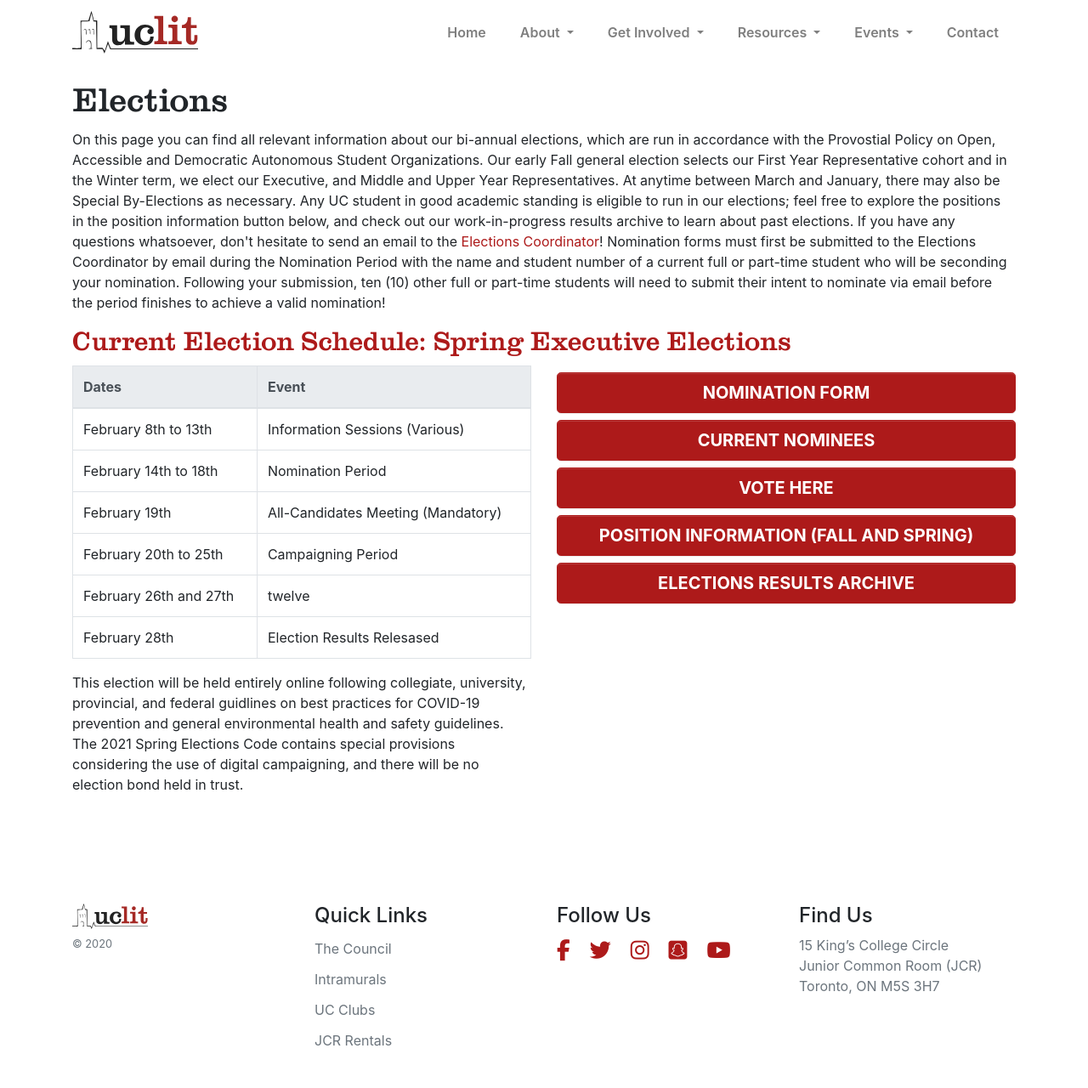
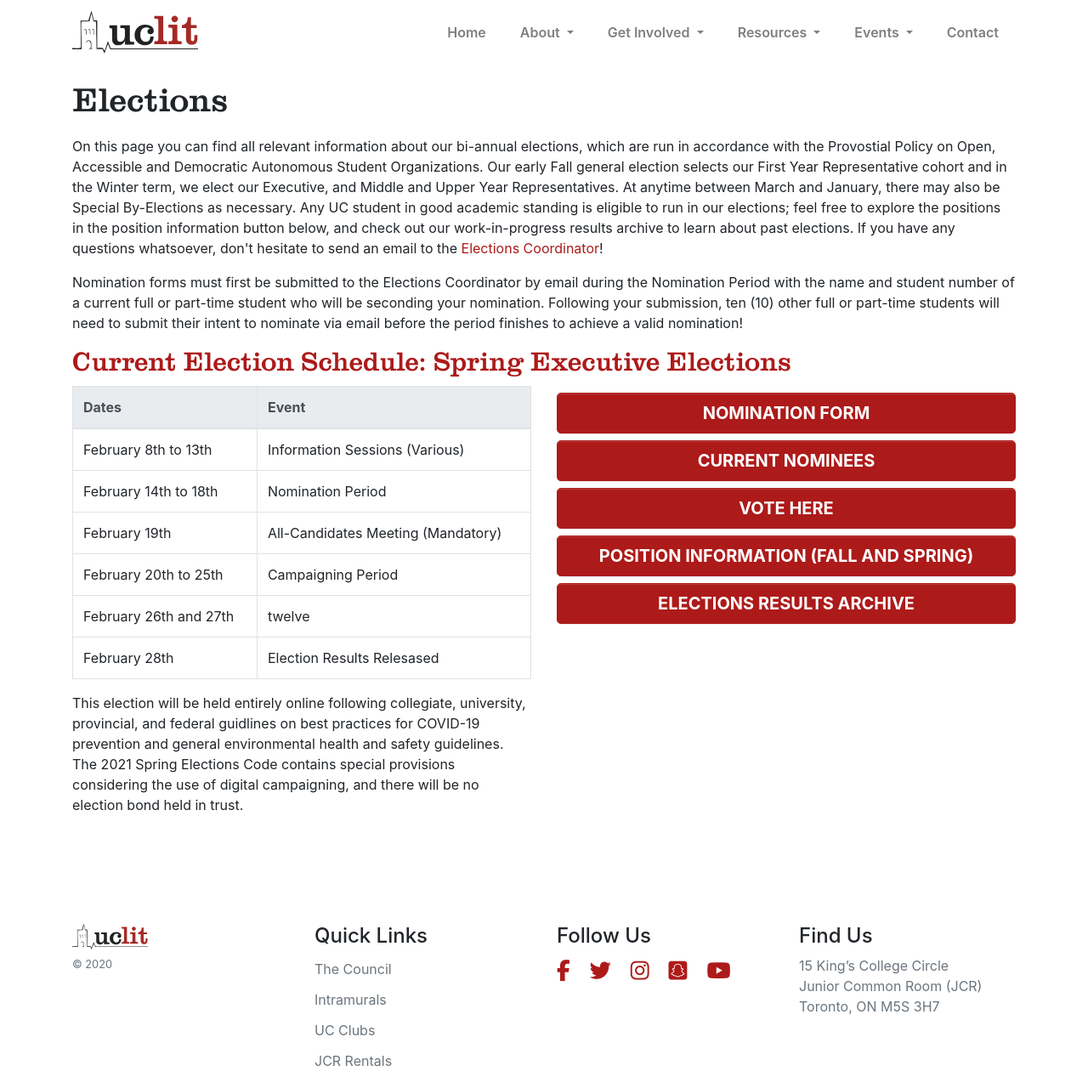
Before and after one commit to uclit-webmaster/uclit-site, a Jekyll site: the page built from get-involved/elections.html, in a window 1280 px wide and 1280 px high. Shown: the whole window at 85% size. Built offline with Jekyll 4.4.1, drawn with Linux system fonts in a browser that asks for light colours; nearby versions of some CDN libraries.

```diff
--- a/_data/elections.yml
+++ b/_data/elections.yml
@@ -1,8 +1,8 @@
 # https://yaml-multiline.info/ (info about multiline strings in yaml)
 text: |
-  On this page you can find all relevant information about our bi-annual elections, which are run in accordance with the Provostial Policy on Open, Accessible and Democratic Autonomous Student Organizations. Our early Fall general election selects our First Year Representative cohort and in the Winter term, we elect our Executive, and Middle and Upper Year Representatives. At anytime between March and January, there may also be Special By-Elections as necessary. Any UC student in good academic standing is eligible to run in our elections; feel free to explore the positions in the position information button below, and check out our work-in-progress results archive to learn about past elections. If you have any questions whatsoever, don't hesitate to send an email to the <a href="mailto:elections@uclit.ca">Elections Coordinator</a>!
+  <p>On this page you can find all relevant information about our bi-annual elections, which are run in accordance with the Provostial Policy on Open, Accessible and Democratic Autonomous Student Organizations. Our early Fall general election selects our First Year Representative cohort and in the Winter term, we elect our Executive, and Middle and Upper Year Representatives. At anytime between March and January, there may also be Special By-Elections as necessary. Any UC student in good academic standing is eligible to run in our elections; feel free to explore the positions in the position information button below, and check out our work-in-progress results archive to learn about past elections. If you have any questions whatsoever, don't hesitate to send an email to the <a href="mailto:elections@uclit.ca">Elections Coordinator</a>!</p>
 
-  Nomination forms must first be submitted to the Elections Coordinator by email during the Nomination Period with the name and student number of a current full or part-time student who will be seconding your nomination. Following your submission, ten (10) other full or part-time students will need to submit their intent to nominate via email before the period finishes to achieve a valid nomination!
+  <p>Nomination forms must first be submitted to the Elections Coordinator by email during the Nomination Period with the name and student number of a current full or part-time student who will be seconding your nomination. Following your submission, ten (10) other full or part-time students will need to submit their intent to nominate via email before the period finishes to achieve a valid nomination!</p>
 
 current-election-text: |
   This election will be held entirely online following collegiate, university, provincial, and federal guidlines on best practices for COVID-19 prevention and general environmental health and safety guidelines. The 2021 Spring Elections Code contains special provisions considering the use of digital campaigning, and there will be no election bond held in trust.
```
